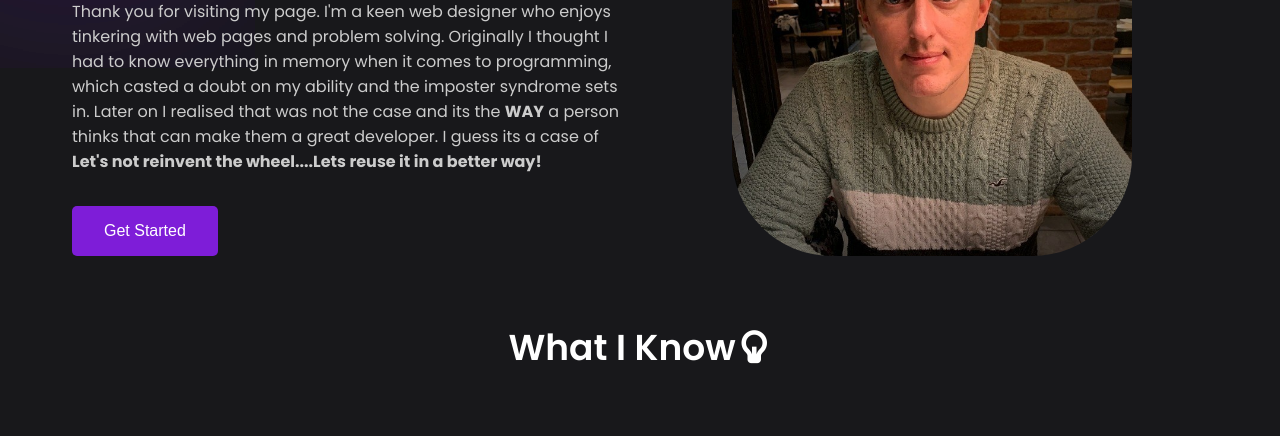
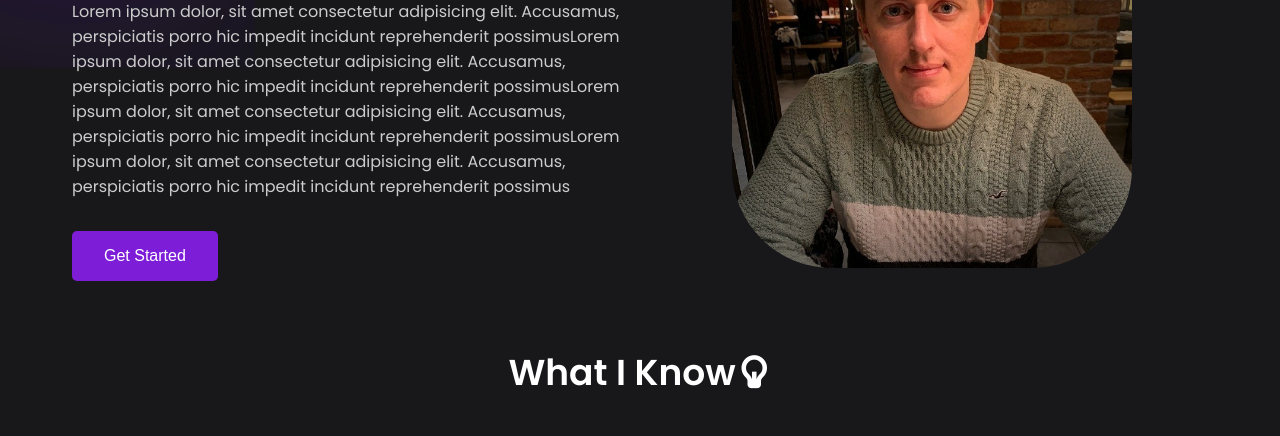
Before and after one commit to Tommy2Mx/Tommy2Mx.github.io, a plain HTML site: page index.html in a window 1280 px wide. Shown: the part 441-877 px from the top of the page. Drawn offline with nearby package versions, Linux system fonts and the light colour scheme; a script that the page names is missing.

Commit message:
Update index.html
Update paragraph

```diff
--- a/index.html
+++ b/index.html
@@ -37,13 +37,11 @@
           welcome to my page
         </h1>
         <p>
-          Thank you for visiting my page. I'm a keen web designer who enjoys
-          tinkering with web pages and problem solving. Originally I thought I
-          had to know everything in memory when it comes to programming, which
-          casted a doubt on my ability and the imposter syndrome sets in. Later
-          on I realised that was not the case and its the <b>WAY</b> a person
-          thinks that can make them a great developer. I guess its a case of
-          <b>Let's not reinvent the wheel....Lets reuse it in a better way!</b>
+          Lorem ipsum dolor, sit amet consectetur adipisicing elit. Accusamus,
+            perspiciatis porro hic impedit incidunt reprehenderit possimusLorem ipsum dolor, sit amet consectetur adipisicing elit. Accusamus,
+            perspiciatis porro hic impedit incidunt reprehenderit possimusLorem ipsum dolor, sit amet consectetur adipisicing elit. Accusamus,
+            perspiciatis porro hic impedit incidunt reprehenderit possimusLorem ipsum dolor, sit amet consectetur adipisicing elit. Accusamus,
+            perspiciatis porro hic impedit incidunt reprehenderit possimus
         </p>
 
         <button class="btn">Get Started</button>
```
